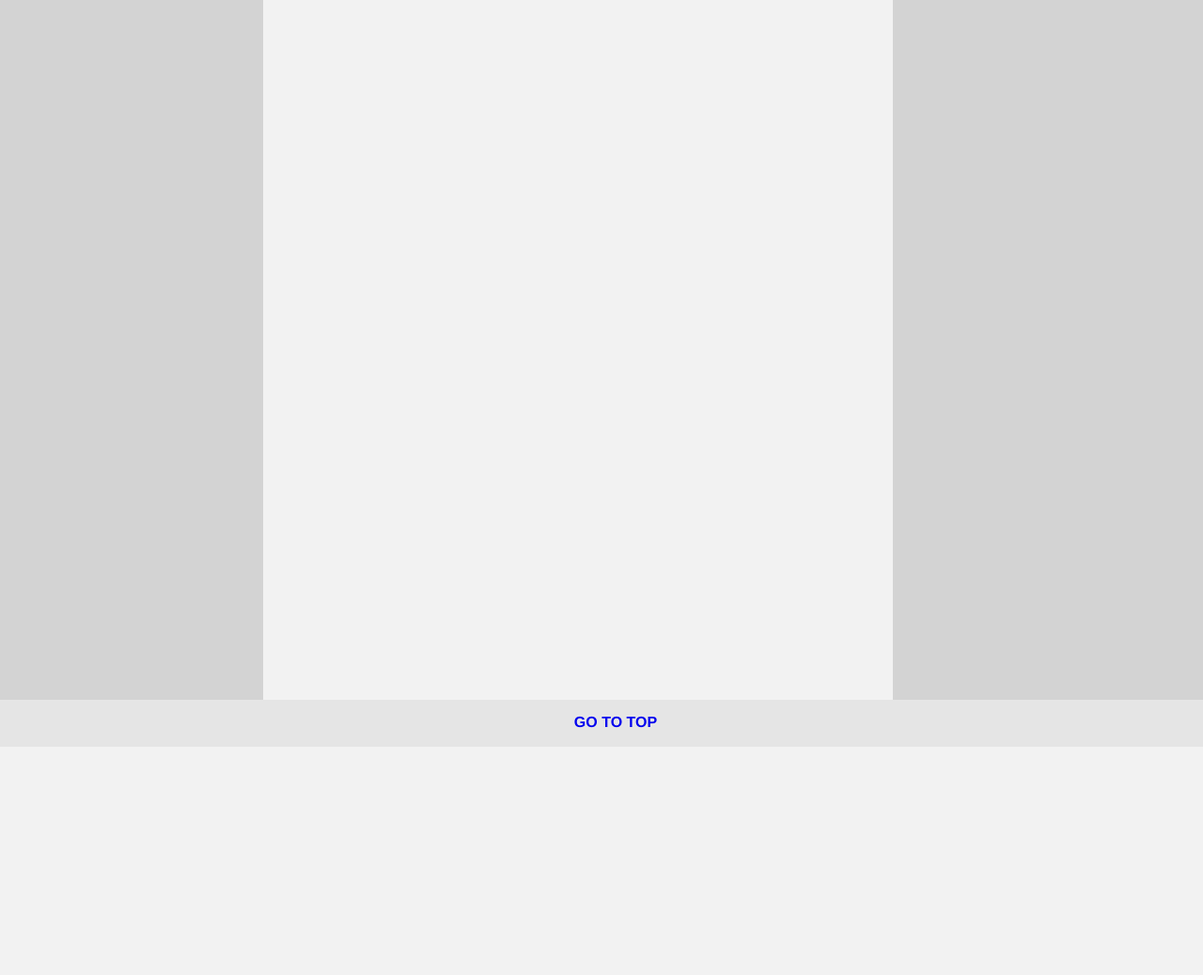
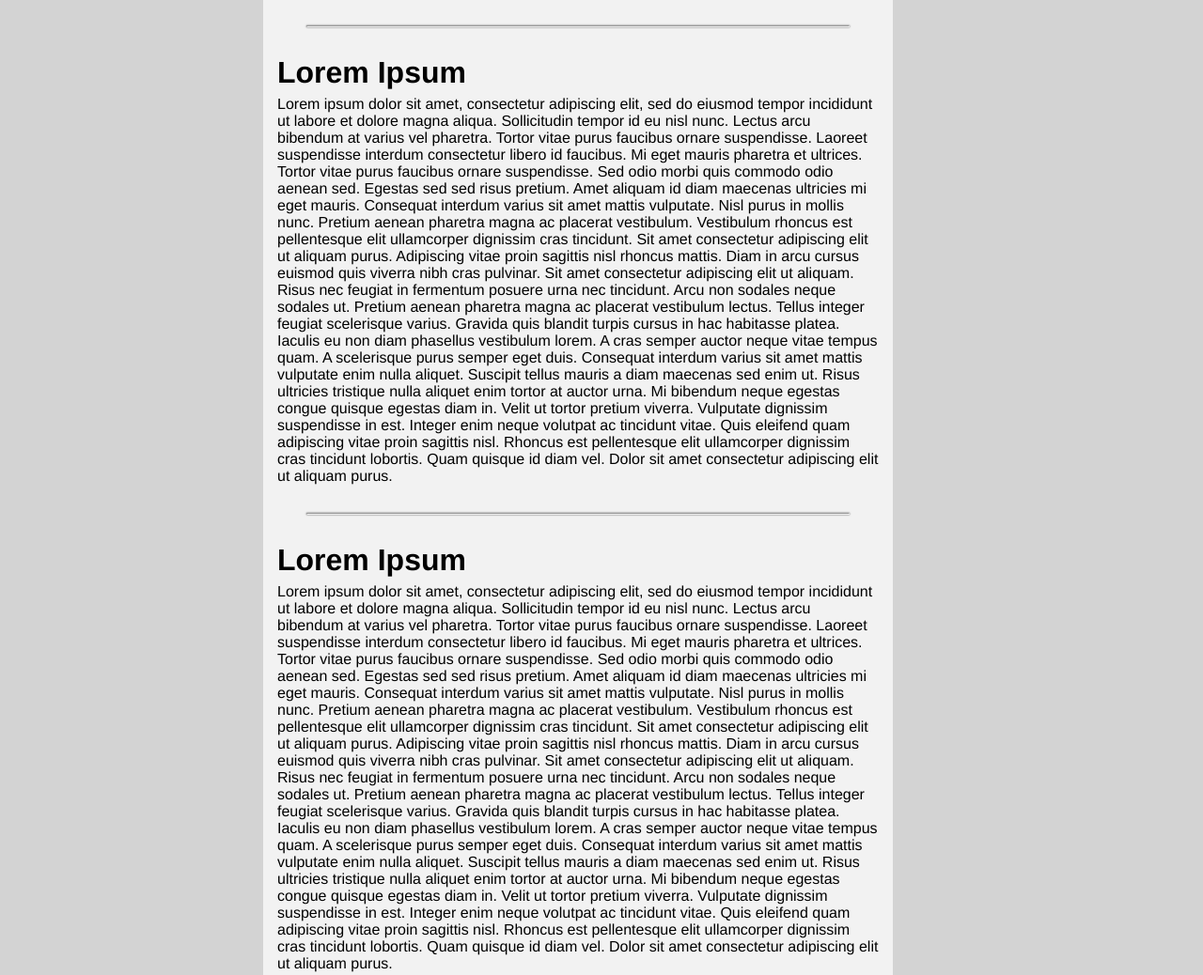
Before and after one commit to wezu123/web-learning, a plain HTML site: page 01-page_layout/main.html in a window 1280 px wide. Shown: the part 780-1818 px from the top of the page at 94% size. Before the commit the page ends 1575 px from the top, so only its background shows below. Drawn offline with nearby package versions, Linux system fonts and the light colour scheme.

Commit message:
Responsive content display
+ main content container reacts now to height of its elements, same goes for sidebars
+ additional placeholder content to better represent the code's possibilites
+<hr> tags as content separators
+ Simple JavaScript for login page

```diff
--- a/01-page_layout/main.css
+++ b/01-page_layout/main.css
@@ -44,6 +44,10 @@ body {
 	background-color:#e5e5e5;
 	float:left;
 	clear:none;
+}
+
+.content p:last-child{
+	margin-bottom:30px;
 }
 
 a{
@@ -93,7 +97,7 @@ a:visited{
 
 .heart{
 	width:100%;
-	height:1220px;
+	min-height:1220px;
 	display:grid;
 	grid-row-gap:0px;
 	grid-template-columns: 280px auto 330px;
@@ -113,7 +117,7 @@ a:visited{
 
 .sideLeft{
 	max-width:280px;
-	height:1200px;
+	min-height:1200px;
 	margin:0;
 	float:left;
 	clear:none;
@@ -127,7 +131,7 @@ a:visited{
 }
 
 .sideRight{
-	height:1200px;
+	min-height:1200px;
 	background-color:#d3d3d3;
 	float:right;
 	padding:10px;
@@ -146,6 +150,13 @@ a:visited{
 	width:100%;
 	height:20px;
 	background-color:#e5e5e5;
+}
+
+hr{
+	margin: 30px auto;
+	width:90%;
+	color:#a8aaad;
+	box-shadow: 0px 0px 2px 0px rgba(0,0,0,0.68);
 }
 
 @media screen and (max-width: 950px) {
--- a/01-page_layout/main.html
+++ b/01-page_layout/main.html
@@ -30,6 +30,18 @@
 	Pretium aenean pharetra magna ac placerat vestibulum. Vestibulum rhoncus est pellentesque elit ullamcorper dignissim cras tincidunt. Sit amet consectetur adipiscing elit ut aliquam purus. Adipiscing vitae proin sagittis nisl rhoncus mattis. Diam in arcu cursus euismod quis viverra nibh cras pulvinar. Sit amet consectetur adipiscing elit ut aliquam. Risus nec feugiat in fermentum posuere urna nec tincidunt. Arcu non sodales neque sodales ut. Pretium aenean pharetra magna ac placerat vestibulum lectus. Tellus integer feugiat scelerisque varius. Gravida quis blandit turpis cursus in hac habitasse platea. Iaculis eu non diam phasellus vestibulum lorem.
 	A cras semper auctor neque vitae tempus quam. A scelerisque purus semper eget duis. Consequat interdum varius sit amet mattis vulputate enim nulla aliquet. Suscipit tellus mauris a diam maecenas sed enim ut. Risus ultricies tristique nulla aliquet enim tortor at auctor urna. Mi bibendum neque egestas congue quisque egestas diam in. Velit ut tortor pretium viverra. Vulputate dignissim suspendisse in est. Integer enim neque volutpat ac tincidunt vitae. Quis eleifend quam adipiscing vitae proin sagittis nisl. Rhoncus est pellentesque elit ullamcorper dignissim cras tincidunt lobortis. Quam quisque id diam vel. Dolor sit amet consectetur adipiscing elit ut aliquam purus.
 		</p>
+		<hr></hr>
+		<h1 class="sideTitleB">Lorem Ipsum</h1>
+		<p class="text">Lorem ipsum dolor sit amet, consectetur adipiscing elit, sed do eiusmod tempor incididunt ut labore et dolore magna aliqua. Sollicitudin tempor id eu nisl nunc. Lectus arcu bibendum at varius vel pharetra. Tortor vitae purus faucibus ornare suspendisse. Laoreet suspendisse interdum consectetur libero id faucibus. Mi eget mauris pharetra et ultrices. Tortor vitae purus faucibus ornare suspendisse. Sed odio morbi quis commodo odio aenean sed. Egestas sed sed risus pretium. Amet aliquam id diam maecenas ultricies mi eget mauris. Consequat interdum varius sit amet mattis vulputate. Nisl purus in mollis nunc.
+	Pretium aenean pharetra magna ac placerat vestibulum. Vestibulum rhoncus est pellentesque elit ullamcorper dignissim cras tincidunt. Sit amet consectetur adipiscing elit ut aliquam purus. Adipiscing vitae proin sagittis nisl rhoncus mattis. Diam in arcu cursus euismod quis viverra nibh cras pulvinar. Sit amet consectetur adipiscing elit ut aliquam. Risus nec feugiat in fermentum posuere urna nec tincidunt. Arcu non sodales neque sodales ut. Pretium aenean pharetra magna ac placerat vestibulum lectus. Tellus integer feugiat scelerisque varius. Gravida quis blandit turpis cursus in hac habitasse platea. Iaculis eu non diam phasellus vestibulum lorem.
+	A cras semper auctor neque vitae tempus quam. A scelerisque purus semper eget duis. Consequat interdum varius sit amet mattis vulputate enim nulla aliquet. Suscipit tellus mauris a diam maecenas sed enim ut. Risus ultricies tristique nulla aliquet enim tortor at auctor urna. Mi bibendum neque egestas congue quisque egestas diam in. Velit ut tortor pretium viverra. Vulputate dignissim suspendisse in est. Integer enim neque volutpat ac tincidunt vitae. Quis eleifend quam adipiscing vitae proin sagittis nisl. Rhoncus est pellentesque elit ullamcorper dignissim cras tincidunt lobortis. Quam quisque id diam vel. Dolor sit amet consectetur adipiscing elit ut aliquam purus.
+		</p>
+		<hr></hr>
+		<h1 class="sideTitleB">Lorem Ipsum</h1>
+		<p class="text">Lorem ipsum dolor sit amet, consectetur adipiscing elit, sed do eiusmod tempor incididunt ut labore et dolore magna aliqua. Sollicitudin tempor id eu nisl nunc. Lectus arcu bibendum at varius vel pharetra. Tortor vitae purus faucibus ornare suspendisse. Laoreet suspendisse interdum consectetur libero id faucibus. Mi eget mauris pharetra et ultrices. Tortor vitae purus faucibus ornare suspendisse. Sed odio morbi quis commodo odio aenean sed. Egestas sed sed risus pretium. Amet aliquam id diam maecenas ultricies mi eget mauris. Consequat interdum varius sit amet mattis vulputate. Nisl purus in mollis nunc.
+	Pretium aenean pharetra magna ac placerat vestibulum. Vestibulum rhoncus est pellentesque elit ullamcorper dignissim cras tincidunt. Sit amet consectetur adipiscing elit ut aliquam purus. Adipiscing vitae proin sagittis nisl rhoncus mattis. Diam in arcu cursus euismod quis viverra nibh cras pulvinar. Sit amet consectetur adipiscing elit ut aliquam. Risus nec feugiat in fermentum posuere urna nec tincidunt. Arcu non sodales neque sodales ut. Pretium aenean pharetra magna ac placerat vestibulum lectus. Tellus integer feugiat scelerisque varius. Gravida quis blandit turpis cursus in hac habitasse platea. Iaculis eu non diam phasellus vestibulum lorem.
+	A cras semper auctor neque vitae tempus quam. A scelerisque purus semper eget duis. Consequat interdum varius sit amet mattis vulputate enim nulla aliquet. Suscipit tellus mauris a diam maecenas sed enim ut. Risus ultricies tristique nulla aliquet enim tortor at auctor urna. Mi bibendum neque egestas congue quisque egestas diam in. Velit ut tortor pretium viverra. Vulputate dignissim suspendisse in est. Integer enim neque volutpat ac tincidunt vitae. Quis eleifend quam adipiscing vitae proin sagittis nisl. Rhoncus est pellentesque elit ullamcorper dignissim cras tincidunt lobortis. Quam quisque id diam vel. Dolor sit amet consectetur adipiscing elit ut aliquam purus.
+		</p>
 	</div>
 	<div class="sideRight">
 		<h1 class="sideTitle">Title Two</h1>
--- /dev/null
+++ b/01-page_layout/text.js
@@ -0,0 +1,4 @@
+function fill(){
+	window.alert("xd");
+	document.write("xd")
+}
```
